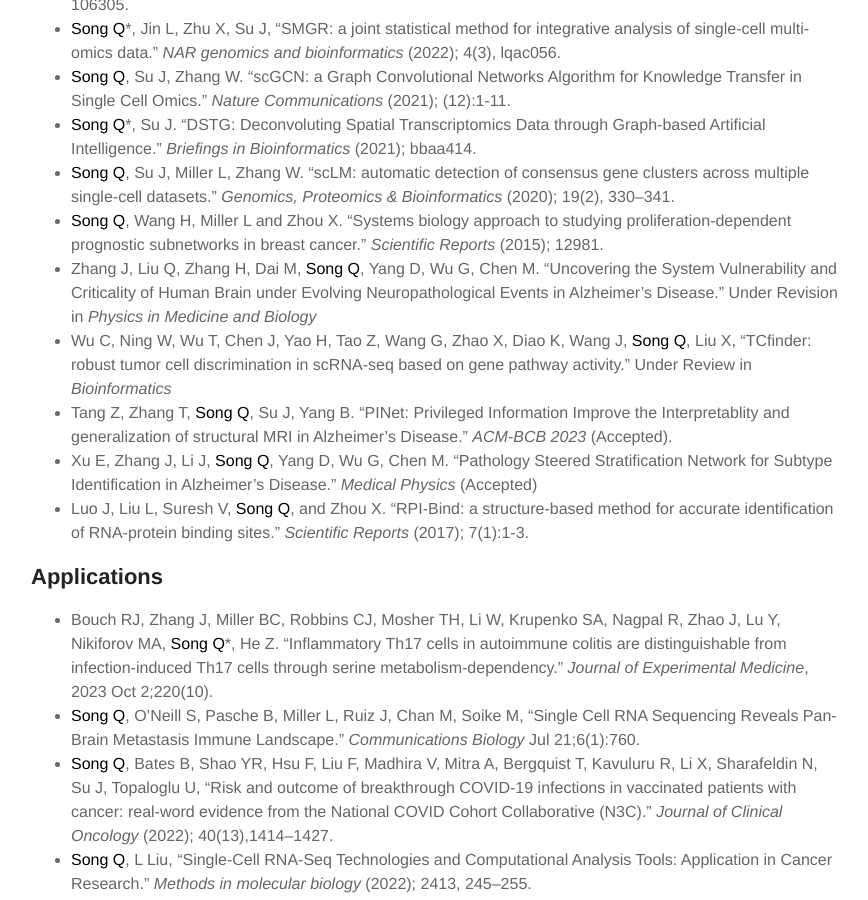
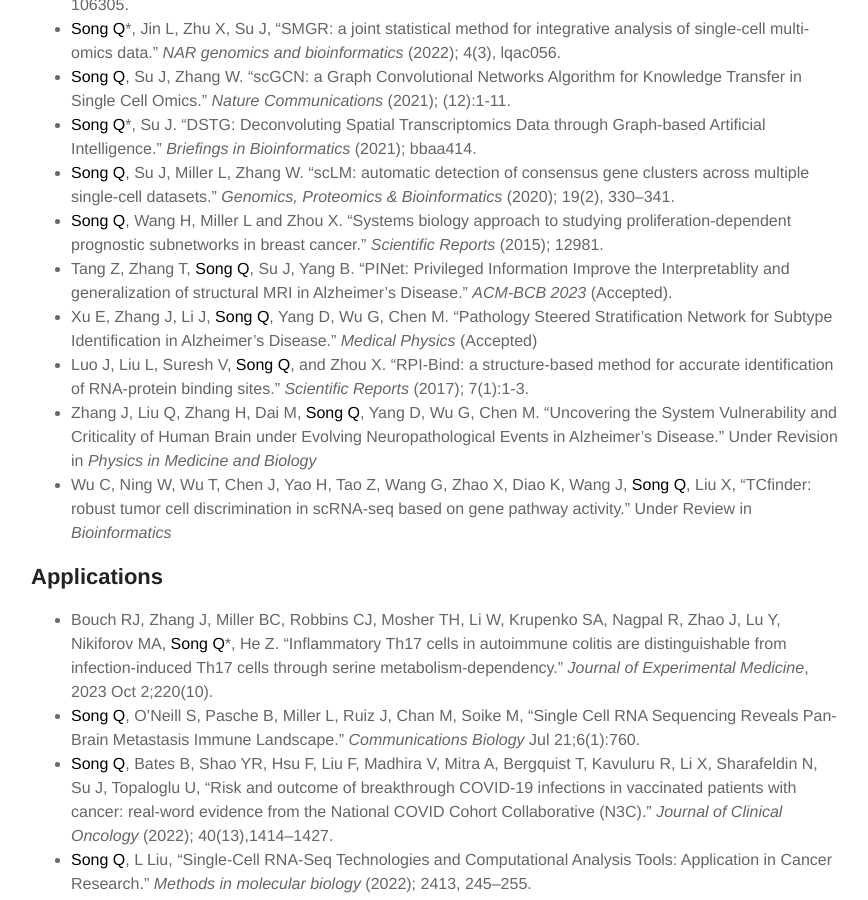
Before and after one commit to QSong-github/SongLab, a Jekyll site: the page built from pages/publication.md, in a window 1280 px wide and 900 px high, scrolled down 654 px. Shown: the whole window, without its empty margins (204-1072 px from the left). Built offline with Jekyll 4.4.1, drawn with Linux system fonts in a browser that asks for light colours.

```diff
--- a/pages/publication.md
+++ b/pages/publication.md
@@ -17,13 +17,13 @@ layout: page
 * **Song Q***, Su J. “DSTG: Deconvoluting Spatial Transcriptomics Data through Graph-based Artificial Intelligence.” _Briefings in Bioinformatics_ (2021); bbaa414.
 * **Song Q**, Su J, Miller L, Zhang W. “scLM: automatic detection of consensus gene clusters across multiple single-cell datasets.” _Genomics, Proteomics & Bioinformatics_ (2020); 19(2), 330–341.
 * **Song Q**, Wang H, Miller L and Zhou X. “Systems biology approach to studying proliferation-dependent prognostic subnetworks in breast cancer.” _Scientific Reports_ (2015); 12981.
+* Tang Z, Zhang T, **Song Q**, Su J, Yang B. “PINet: Privileged Information Improve the Interpretablity and generalization of structural MRI in Alzheimer’s Disease.” _ACM-BCB 2023_ (Accepted).
+* Xu E, Zhang J, Li J, **Song Q**, Yang D, Wu G, Chen M. “Pathology Steered Stratification Network for Subtype Identification in Alzheimer's Disease.” _Medical Physics_ (Accepted)
+* Luo J, Liu L, Suresh V, **Song Q**, and Zhou X. "RPI-Bind: a structure-based method for accurate identification of RNA-protein binding sites." _Scientific Reports_ (2017); 7(1):1-3.
 * Zhang J, Liu Q, Zhang H, Dai M, **Song Q**, Yang D, Wu G, Chen M. “Uncovering the System
 Vulnerability and Criticality of Human Brain under Evolving Neuropathological Events in Alzheimer’s Disease.” Under Revision in _Physics in Medicine and Biology_
 * Wu C, Ning W, Wu T, Chen J, Yao H, Tao Z, Wang G, Zhao X, Diao K, Wang J, **Song Q**, Liu X,
 “TCfinder: robust tumor cell discrimination in scRNA-seq based on gene pathway activity.” Under Review in _Bioinformatics_
-* Tang Z, Zhang T, **Song Q**, Su J, Yang B. “PINet: Privileged Information Improve the Interpretablity and generalization of structural MRI in Alzheimer’s Disease.” _ACM-BCB 2023_ (Accepted).
-* Xu E, Zhang J, Li J, **Song Q**, Yang D, Wu G, Chen M. “Pathology Steered Stratification Network for Subtype Identification in Alzheimer's Disease.” _Medical Physics_ (Accepted)
-* Luo J, Liu L, Suresh V, **Song Q**, and Zhou X. "RPI-Bind: a structure-based method for accurate identification of RNA-protein binding sites." _Scientific Reports_ (2017); 7(1):1-3.
 
 ## Applications
 * Bouch RJ, Zhang J, Miller BC, Robbins CJ, Mosher TH, Li W, Krupenko SA, Nagpal R, Zhao J, Lu Y,
```
